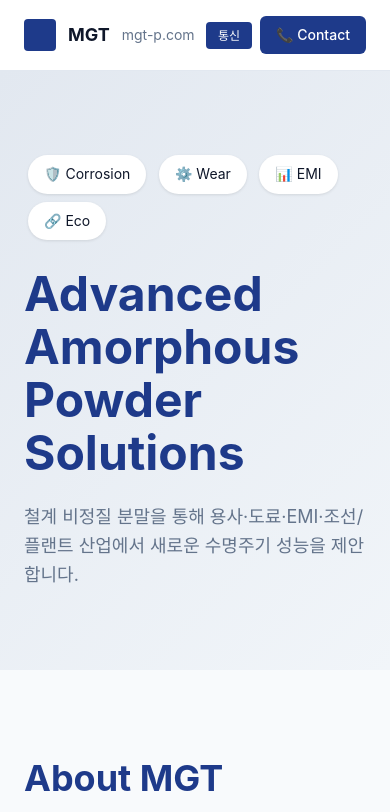
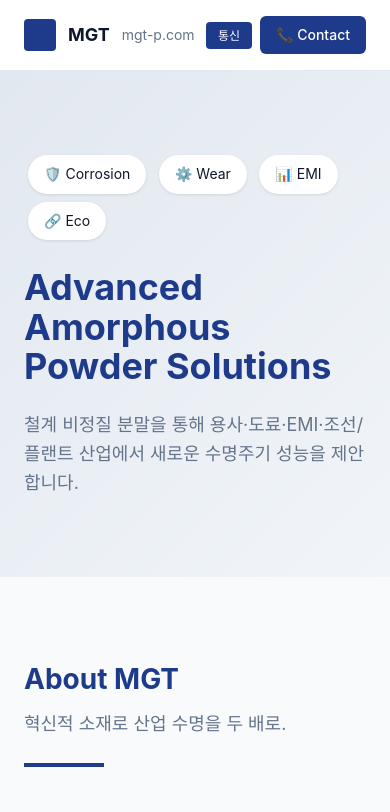
Before and after one commit to MGT-P/mgt-homepage-new, a plain HTML site: page index.html in a window 390 px wide. Shown: the top 812 px of the page. Drawn offline with nearby package versions, Linux system fonts and the light colour scheme.

Commit message:
Update index.html

```diff
--- a/index.html
+++ b/index.html
@@ -325,6 +325,16 @@
         .scroll-target {
             scroll-margin-top: 96px;
         }
+
+        /* Mobile responsive */
+        @media (max-width: 767px) {
+            .hero h1 {
+                font-size: 36px;
+            }
+            .section-title {
+                font-size: 28px;
+            }
+        }
     </style>
 </head>
 <body>
@@ -561,7 +571,7 @@
                     <h3>Contact</h3>
                     <div class="contact-info">
                         <div>📧 sales@mgt-p.com</div>
-                        <div>📞 +82-00-0000-0000</div>
+                        <div>📞 +82-55-743-5550</div>
                     </div>
                     <a href="mailto:sales@mgt-p.com" class="btn btn-primary" style="width: 100%; justify-content: center;">
                         📧 Email us
```
